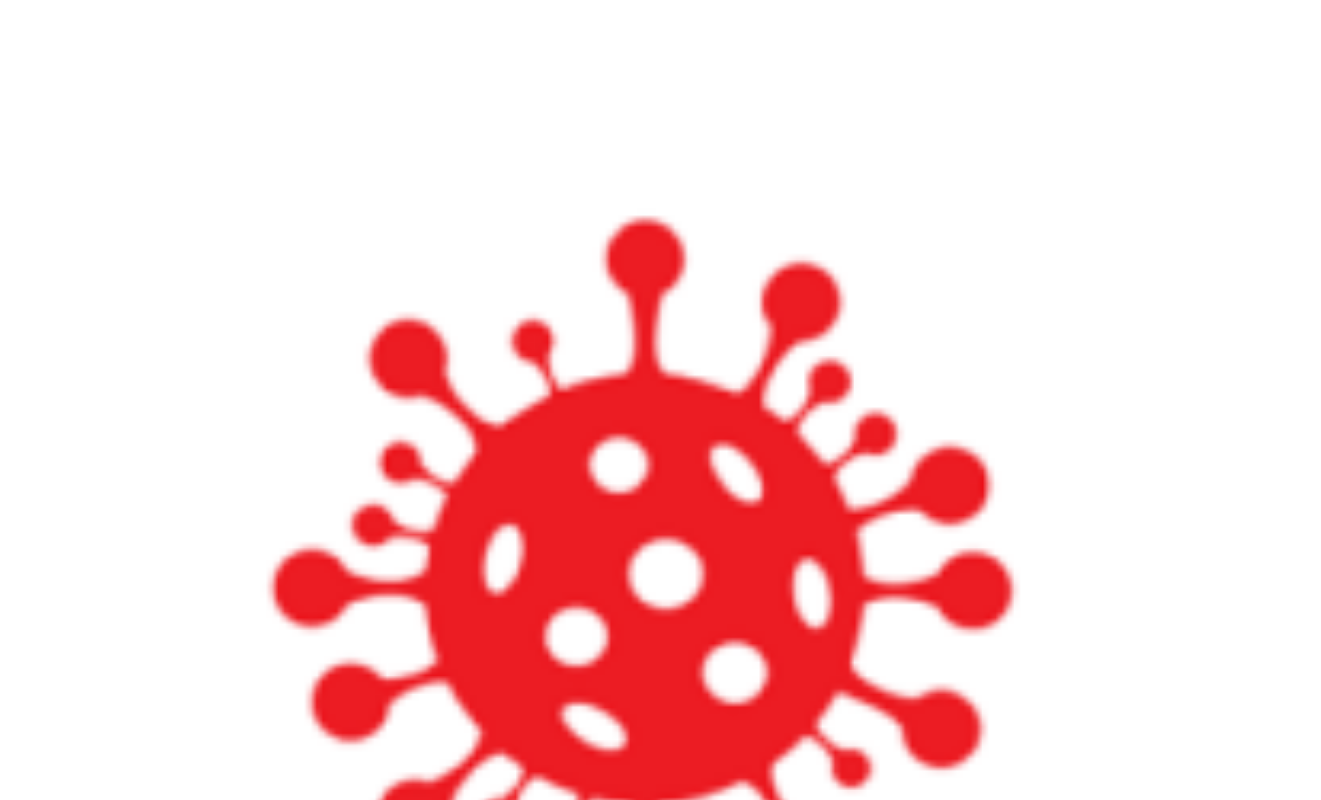
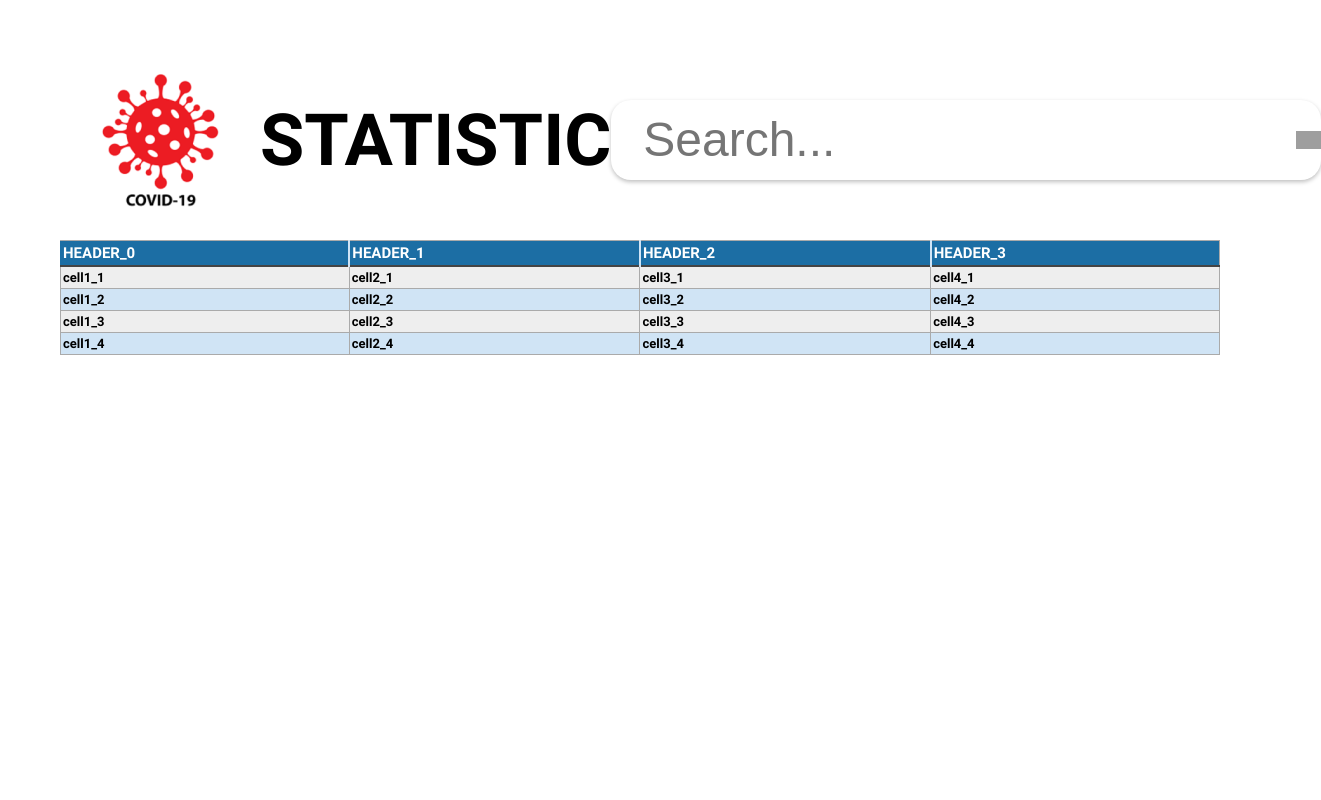
Before and after one commit to AlexGitH/covid-statistic-table, a React (Create React App) app: page / in a window 1280 px wide. Shown: the top 800 px of the page, 1321 px wide, since content can reach past the window. Built offline with nearby package versions, Linux system fonts and the light colour scheme; grey boxes are pictures that could not be loaded.

Commit message:
Update styles to create main App layout;

```diff
--- a/src/App.css
+++ b/src/App.css
@@ -18,10 +18,33 @@
 
 
 .App {
+  margin: 40px 60px;
   font-family: 'Roboto';
   font-weight: bold;
+  display: flex;
+  flex-flow: column nowrap;
+  justify-content: space-around;
+  align-items: center;
 }
 
+.App .table-top {
+  width: 100%;
+  display: flex;
+  flex-flow: row nowrap;
+  justify-content: space-between;
+  align-items: center;
+}
+.App .table-top>h1{
+  flex: 1 1 100%;
+}
+
+.table-top h1 {
+  font-size: 72px;
+}
+
+.table-top .Covid19Logo{
+  width:200px;
+}
 /* .App {
   text-align: center;
 }
```
